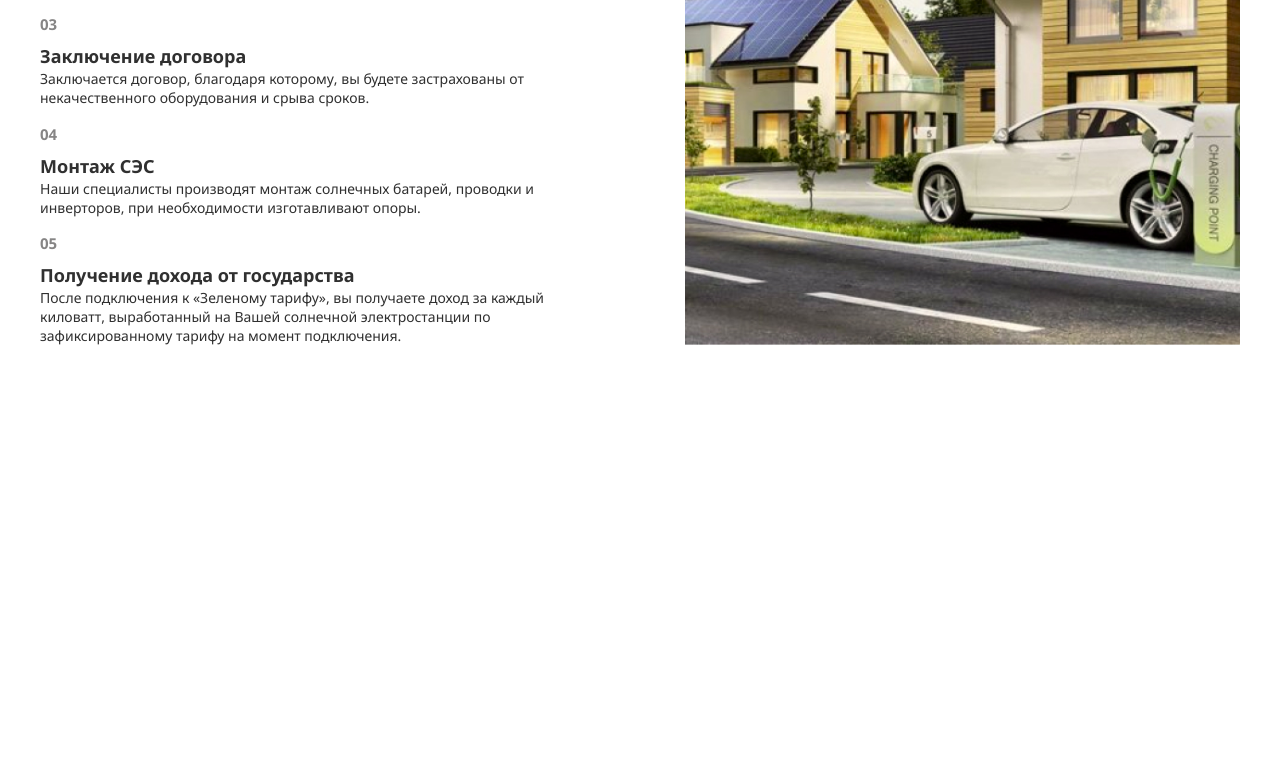
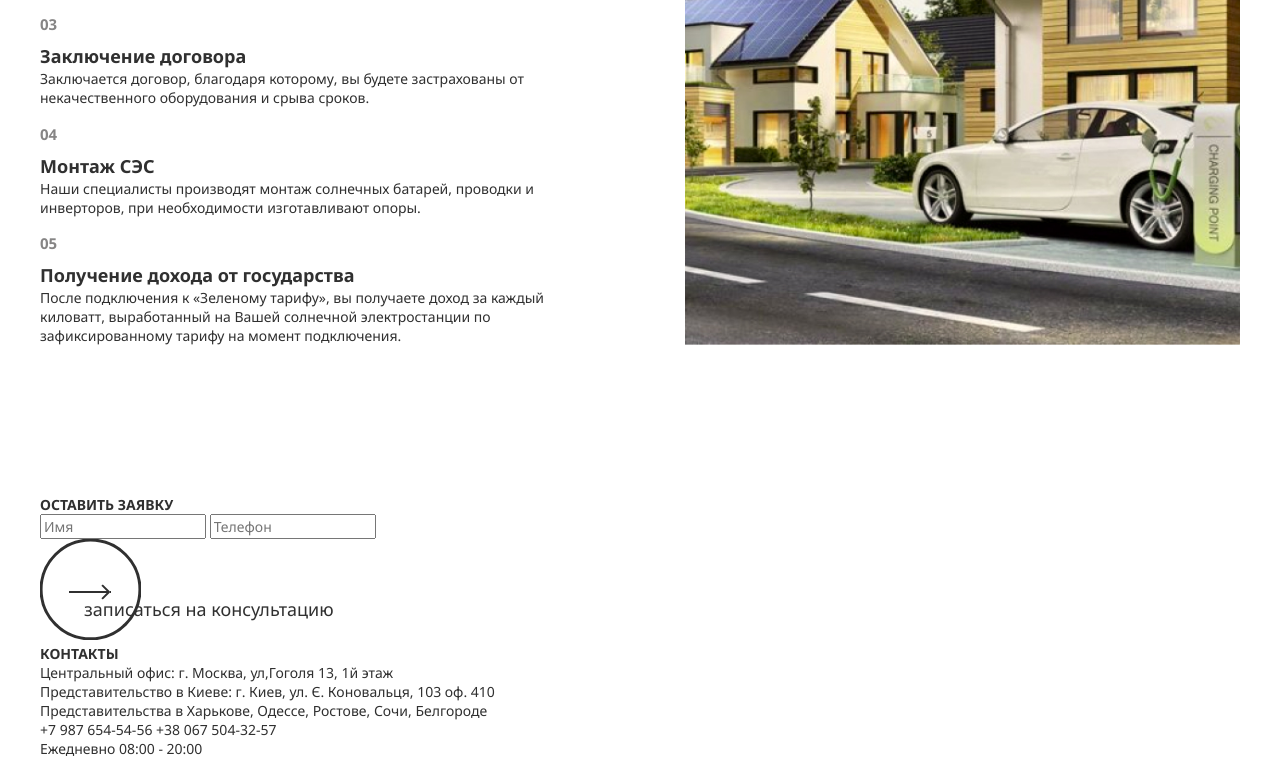
Before and after one commit to TwiDef/solar, a website: page app/index.html in a window 1280 px wide. Shown: the part 3948-4706 px from the top of the page. Before the commit the page ends 4443 px from the top, so only its background shows below. Drawn offline with Linux system fonts and the light colour scheme.

Commit message:
footer structure done

```diff
--- a/app/index.html
+++ b/app/index.html
@@ -327,6 +327,55 @@
             </div>
     </section>
 
+    <footer class="footer">
+        <div class="container">
+            <div class="footer__inner">
+
+                <div class="footer__request">
+                    <h3 class="footer__title">ОСТАВИТЬ ЗАЯВКУ</h3>
+                    <form class="footer__form" action="">
+                        <input class="footer__input" type="text" name="name" placeholder="Имя">
+                        <input class="footer__input" type="tel" placeholder="Телефон">
+                        <div class="footer__btn" type="submit">
+                            <a class="main-btn__black main-btn__black-submit" href="#">
+                                <svg width="101" height="100.9" viewBox="0 0 100 100" fill="none"
+                                    xmlns="http://www.w3.org/2000/svg">
+                                    <circle cx="50" cy="50" r="49" stroke="#303030" stroke-width="3" />
+                                </svg>
+                            </a>
+                        </div>
+                    </form>
+                </div>
+
+                <div class="footer__contacts">
+                    <h3 class="footer__title">КОНТАКТЫ</h3>
+                    <div class="footer__addr">
+                        <p>
+                            Центральный офис:
+                            г. Москва, ул,Гоголя 13, 1й этаж
+                        </p>
+                        <p>
+                            Представительство в Киеве:
+                            г. Киев, ул. Є. Коновальця, 103 оф. 410
+
+                        </p>
+                        <p>
+                            Представительства в Харькове, Одессе, Ростове, Сочи, Белгороде
+                        </p>
+                        <p>
+                            +7 987 654-54-56
+                            +38 067 504-32-57
+
+                        </p>
+                        <p>
+                            Ежедневно 08:00 - 20:00
+                        </p>
+                    </div>
+                </div>
+            </div>
+        </div>
+    </footer>
+
     <script src="js/main.min.js"></script>
 </body>
 
```
Also changed, not shown: app/images/footer-bg.jpg (added).
